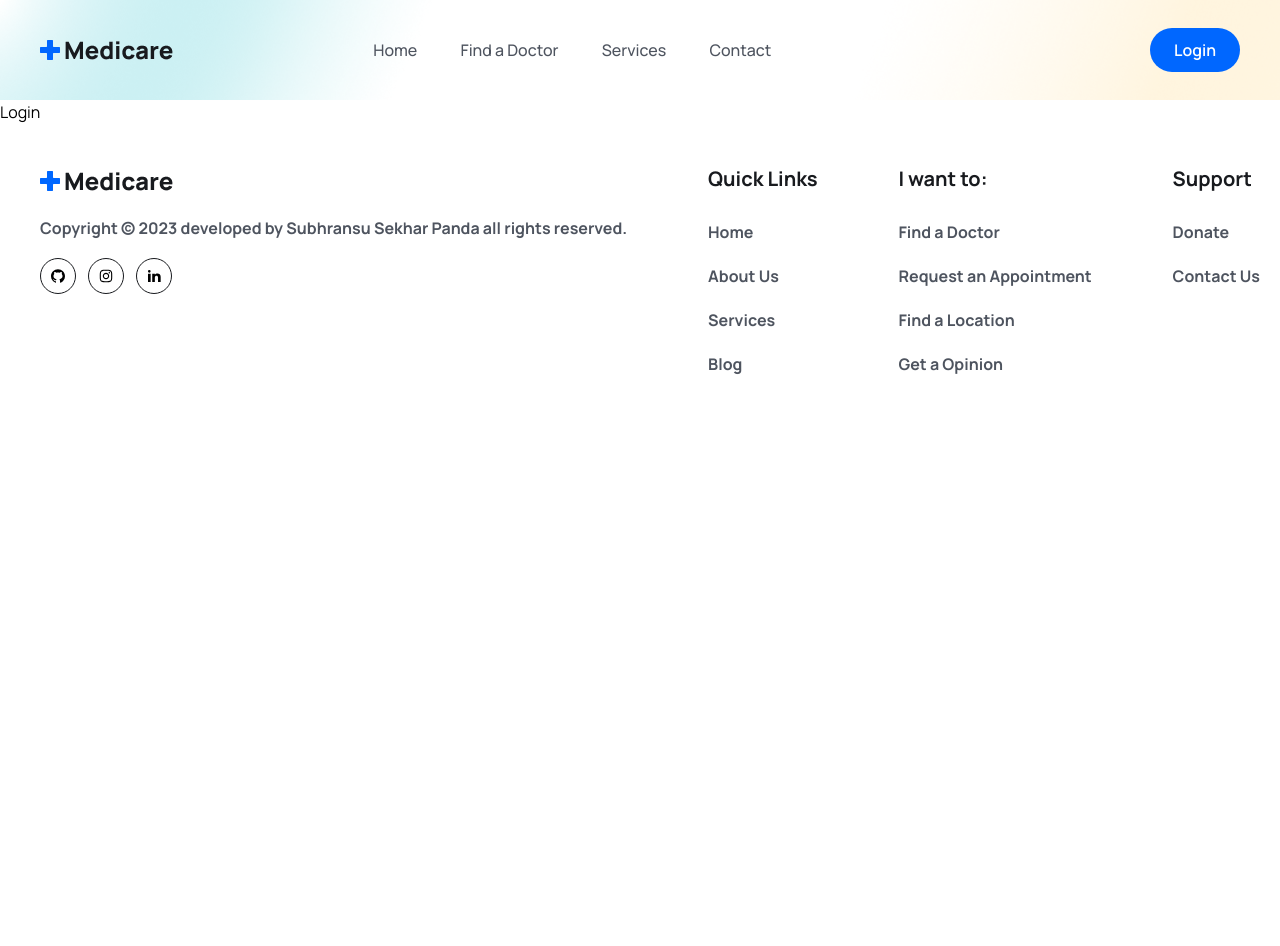
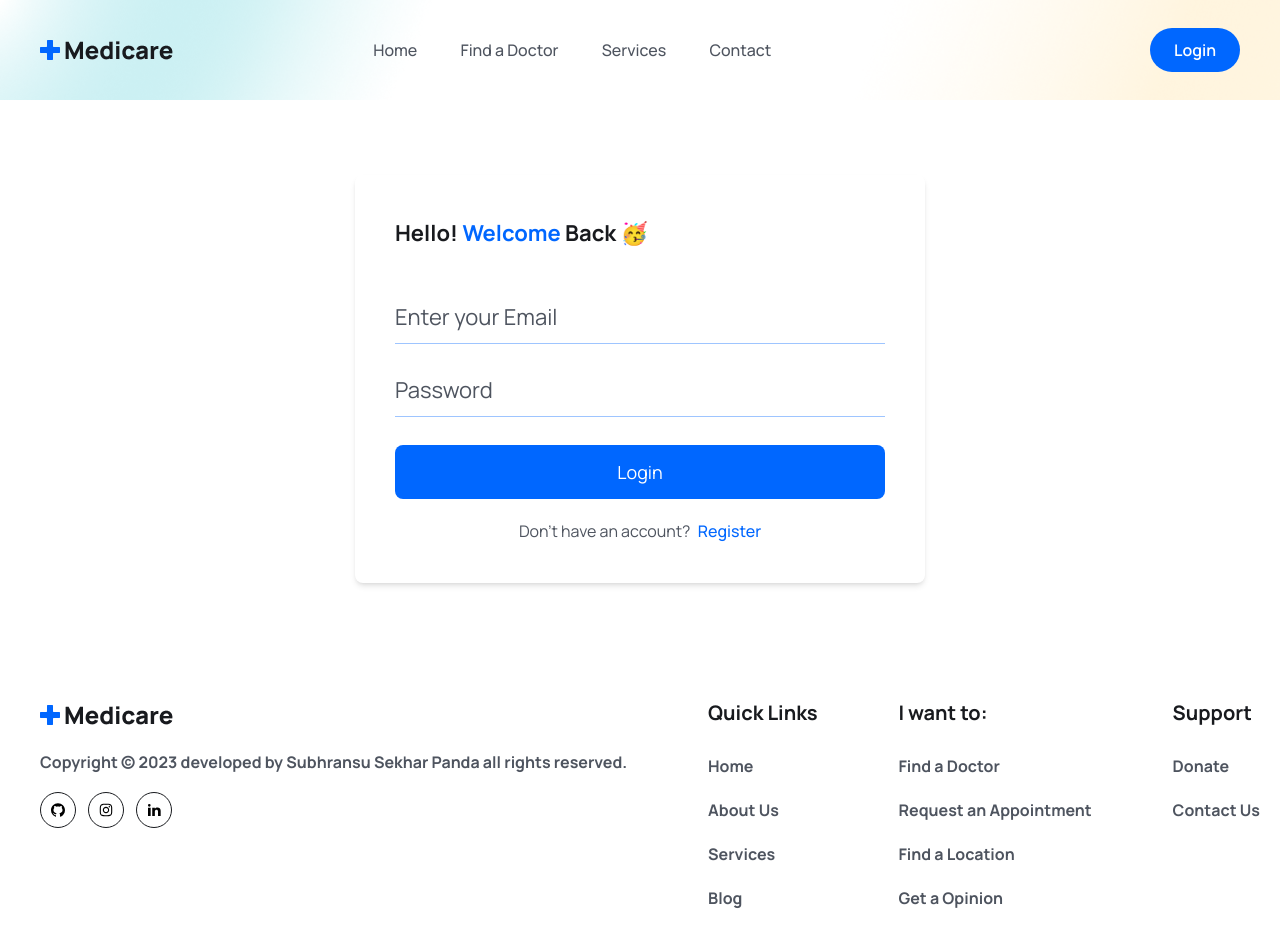
Before and after one commit to Subhransu02/medicare_booking, a React (Vite) app in the folder frontend/: page /login in a window 1280 px wide. Shown: the top 946 px of the page. Before the commit the page ends 800 px from the top, so only its background shows below. Built offline with nearby package versions, Linux system fonts and the light colour scheme; the HTML template or start-up script is replaced by a standard one.

Commit message:
add login

```diff
--- a/frontend/src/pages/Doctors/Feedback.jsx
+++ b/frontend/src/pages/Doctors/Feedback.jsx
@@ -24,7 +24,7 @@
                 {formateDate("02-14-2023")}
               </p>
               <p className="text__para mt-3 font-medium text-[15px]">
-                Good Services, highly recommended
+                Good Services, highly recommended 👍
               </p>
             </div>
           </div>
--- a/frontend/src/pages/Login.jsx
+++ b/frontend/src/pages/Login.jsx
@@ -1,7 +1,62 @@
+import { useState } from "react";
+import { Link } from "react-router-dom";
+export default function Login() {
+  const [formData, setFormData] = useState({
+    email: "",
+    password: "",
+  });
 
+  const handleInputChange = (e) => {
+    setFormData({ ...formData, [e.target.name]: e.target.value });
+  };
+  return (
+    <section className="px-5 lg:px-0">
+      <div className="w-full max-w-[570px] mx-auto rounded-lg shadow-md md:p-10">
+        <h3 className="text-headingColor text-[22px] leading-9 font-bold mb-10">
+          Hello! <span className="text-primaryColor">Welcome</span> Back 🥳
+        </h3>
 
-export default function Login() {
-  return (
-    <div>Login</div>
-  )
+        <form className="py-4 md:py-0">
+          <div className="mb-5">
+            <input
+              type="email"
+              placeholder="Enter your Email"
+              name="email"
+              value={formData.email}
+              onChange={handleInputChange}
+              className="w-full py-3 border-b border-solid border-[#0066ff61] focus:outline-none focus:border-b-primaryColor text-[22px] leading-7 text-headingColor placeholder:text-textColor  cursor-pointer"
+              required
+            />
+          </div>
+          <div className="mb-5">
+            <input
+              type="password"
+              placeholder="Password"
+              name="password"
+              value={formData.password}
+              onChange={handleInputChange}
+              className="w-full py-3 border-b border-solid border-[#0066ff61] focus:outline-none focus:border-b-primaryColor text-[22px] leading-7 text-headingColor placeholder:text-textColor cursor-pointer"
+              required
+            />
+          </div>
+
+          <div className="mt-7">
+            <button
+              type="submit"
+              className="w-full bg-primaryColor text-white text-[18px] leading-[30px] rounded-lg px-4 py-3"
+            >
+              Login
+            </button>
+          </div>
+
+          <p className="mt-5 text-textColor text-center">
+            Don&apos;t have an account?{" "}
+            <Link to="/register" className="text-primaryColor font-medium ml-1">
+              Register
+            </Link>
+          </p>
+        </form>
+      </div>
+    </section>
+  );
 }
```
